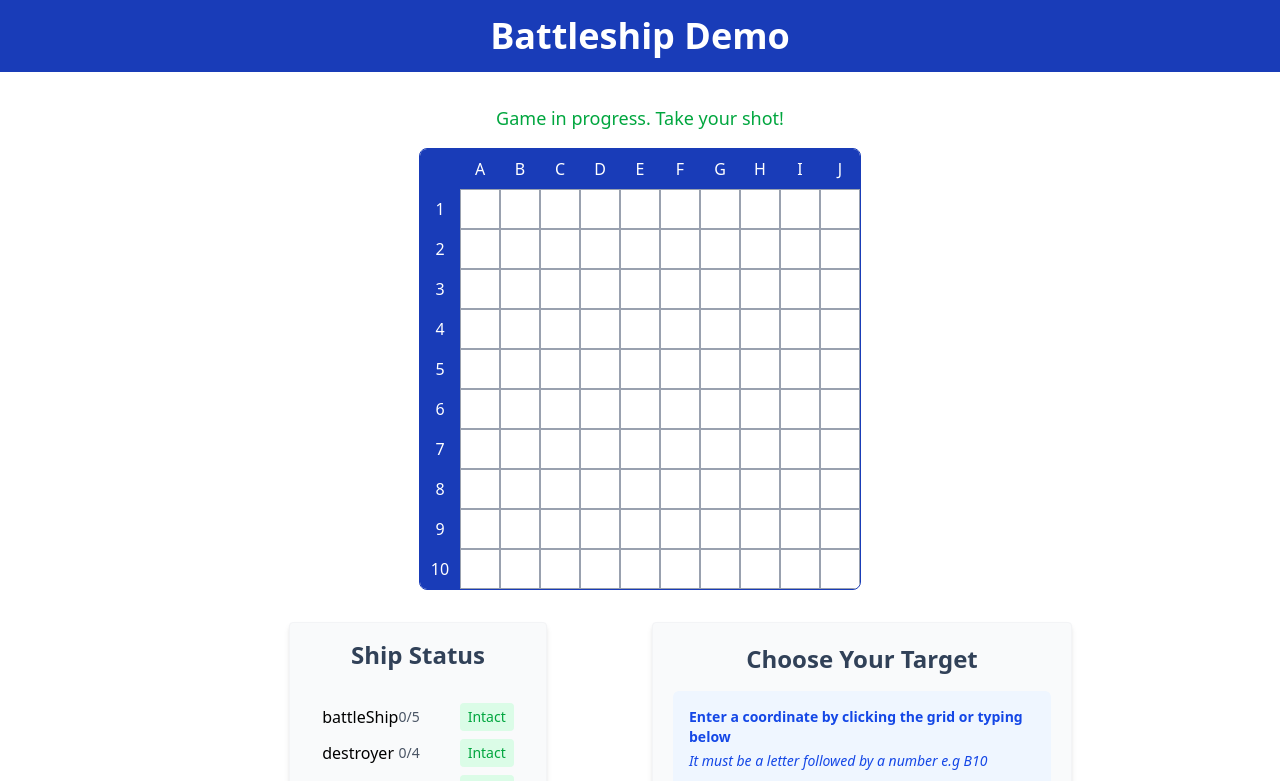
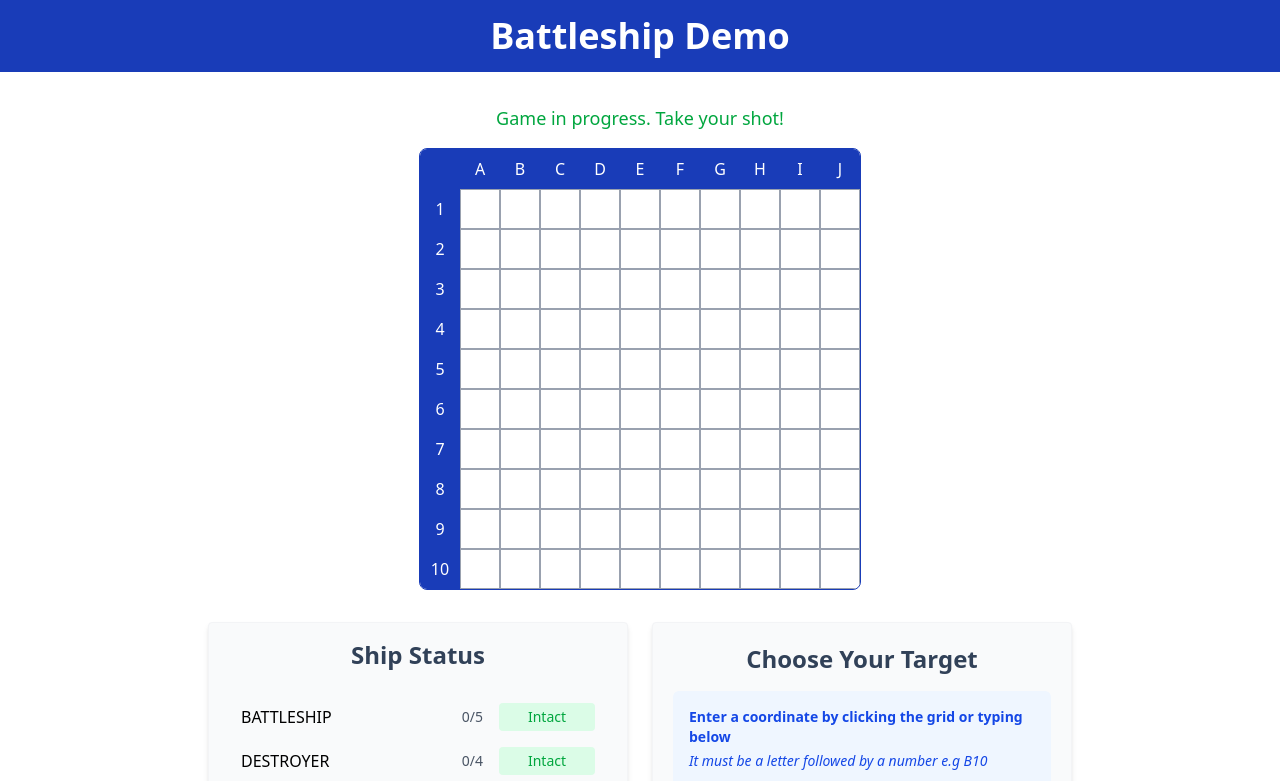
Before and after one commit to rswindells/battleships, a Vue app: page / in a window 1280 px wide. Shown: the top 781 px of the page. Built offline with nearby package versions, Linux system fonts and the light colour scheme; the HTML template or start-up script is replaced by a standard one.

Commit message:
Styling tweak, upd readme

```diff
--- a/src/App.vue
+++ b/src/App.vue
@@ -23,30 +23,31 @@ onMounted(() => {
         Game in progress. Take your shot!
       </p>
       <p v-else-if="gameStore.status === 'game_over'" class="text-blue-600 text-lg font-medium">
-        Congratulations! You've won the game!
+        🎉 Congratulations! You've won the game! 🎉
       </p>
       <BattleGrid class="" />
 
       <div class="grid grid-cols-1 md:grid-cols-2 gap-6 p-4 rounded-lg max-w-4xl w-full">
         <!-- Battleships Status -->
         <div
-          class="bg-gray-50 border border-gray-100 shadow-md rounded p-4 grid grid-cols-1 gap-4 max-w-lg mx-auto"
+          class="bg-gray-50 border border-gray-100 shadow-md rounded p-4 grid grid-cols-1 gap-4 w-full mx-auto"
         >
           <h2 class="text-2xl font-bold text-center mb-4 text-slate-700">Ship Status</h2>
-          <div class="grid grid-cols-1 gap-2 mb-4 px-4">
+          <div class="grid grid-cols-1 gap-4 mb-4 px-4">
             <div
               v-for="ship in gameStore.ships"
               :key="ship.id"
-              class="flex items-center justify-between"
+              class="flex justify-between items-center"
             >
-              <span class="font-medium">{{ ship.type }}</span>
-              <div class="flex items-center gap-10">
-                <span class="text-sm text-gray-600">{{ ship?.hits }}/{{ ship.size }}</span>
+              <span class="font-medium uppercase">{{ ship.type }}</span>
+              <div class="flex justify-between items-center gap-4 ml-2">
+                <p class="text-sm text-gray-600">{{ ship?.hits }}/{{ ship.size }}</p>
                 <span
-                  class="text-sm px-2 py-1 rounded"
+                  class="text-sm px-2 py-1 rounded w-24 text-center"
                   :class="{
                     'bg-red-100 text-red-600': ship.isDestroyed,
-                    'bg-green-100 text-green-600': !ship.isDestroyed,
+                    'bg-amber-100 text-amber-600': ship.hits > 0 && !ship.isDestroyed,
+                    'bg-green-100 text-green-600': ship.hits === 0 && !ship.isDestroyed,
                   }"
                 >
                   {{ ship.isDestroyed ? 'Destroyed' : 'Intact' }}
```
Also changed, not shown: 1 other file (tests, documents, lock files or other folders).
